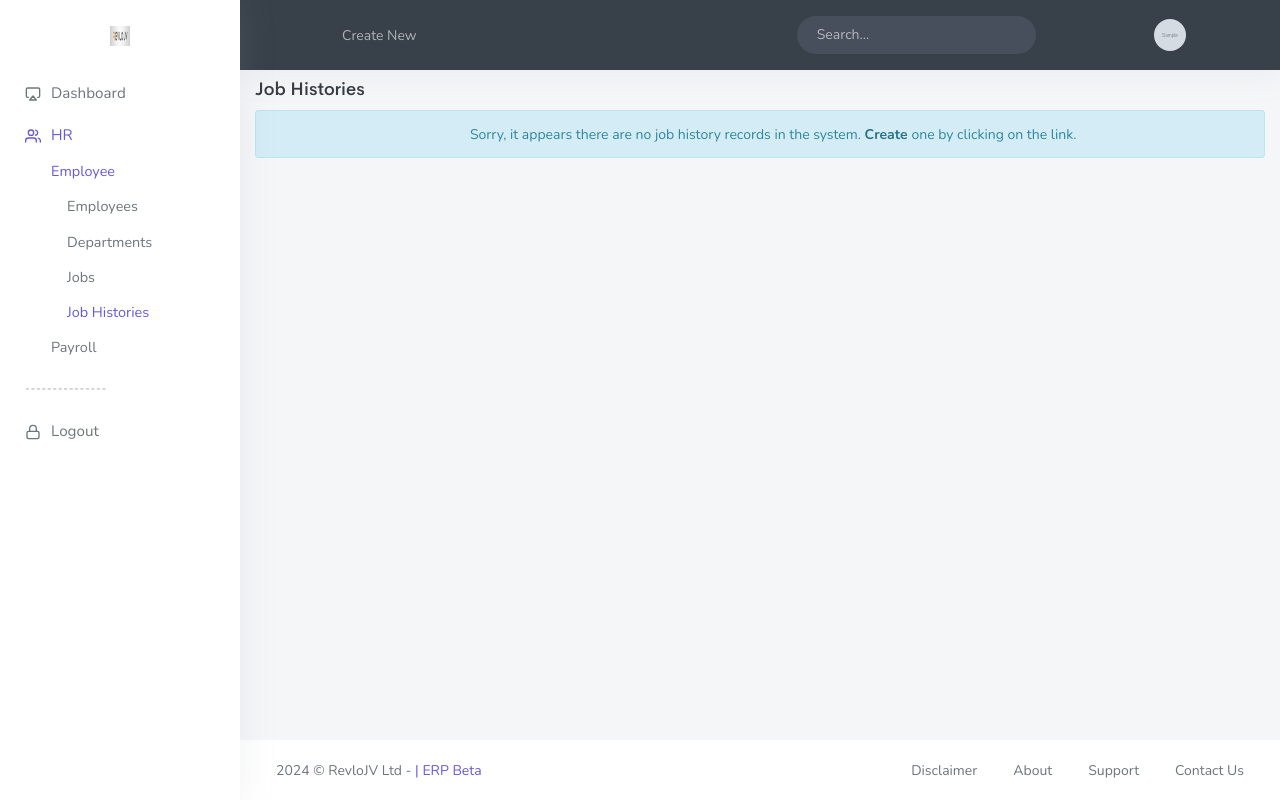
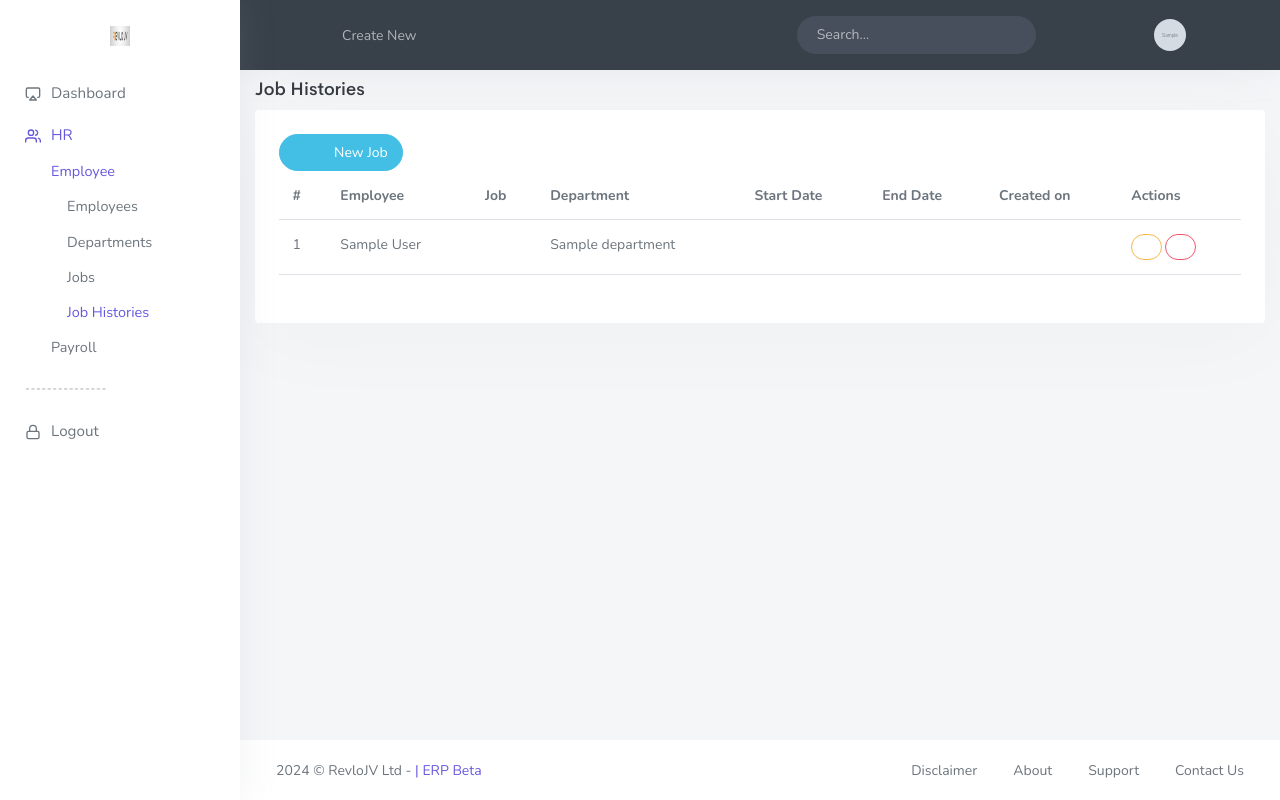
Before and after one commit to Rasonaapo/revlo-erp, a Django app: page /hr/job-histories/ in a window 1280 px wide. Run offline with Django 4.2, Linux system fonts and the light colour scheme; a user stored in the database is signed in; tables that the repository leaves empty hold one stand-in row (values such as "Sample post"); grey boxes marked "Sample" are stand-in pictures; data that the repository does not hold is empty; some libraries are stand-ins or nearby versions; some web fonts are replaced.

Commit message:
job history list template not showing rectified

```diff
--- a/hr/templates/hr/employee/jhistory_list.html
+++ b/hr/templates/hr/employee/jhistory_list.html
@@ -2,7 +2,7 @@
 {% load static %}
 
 {% block content %}
-    {% if job_list %}
+    {% if job_history_list %}
     <div class="row">
         <div class="col-md-12">
             <div class="card">
```
Also changed, not shown: 1 other file.
